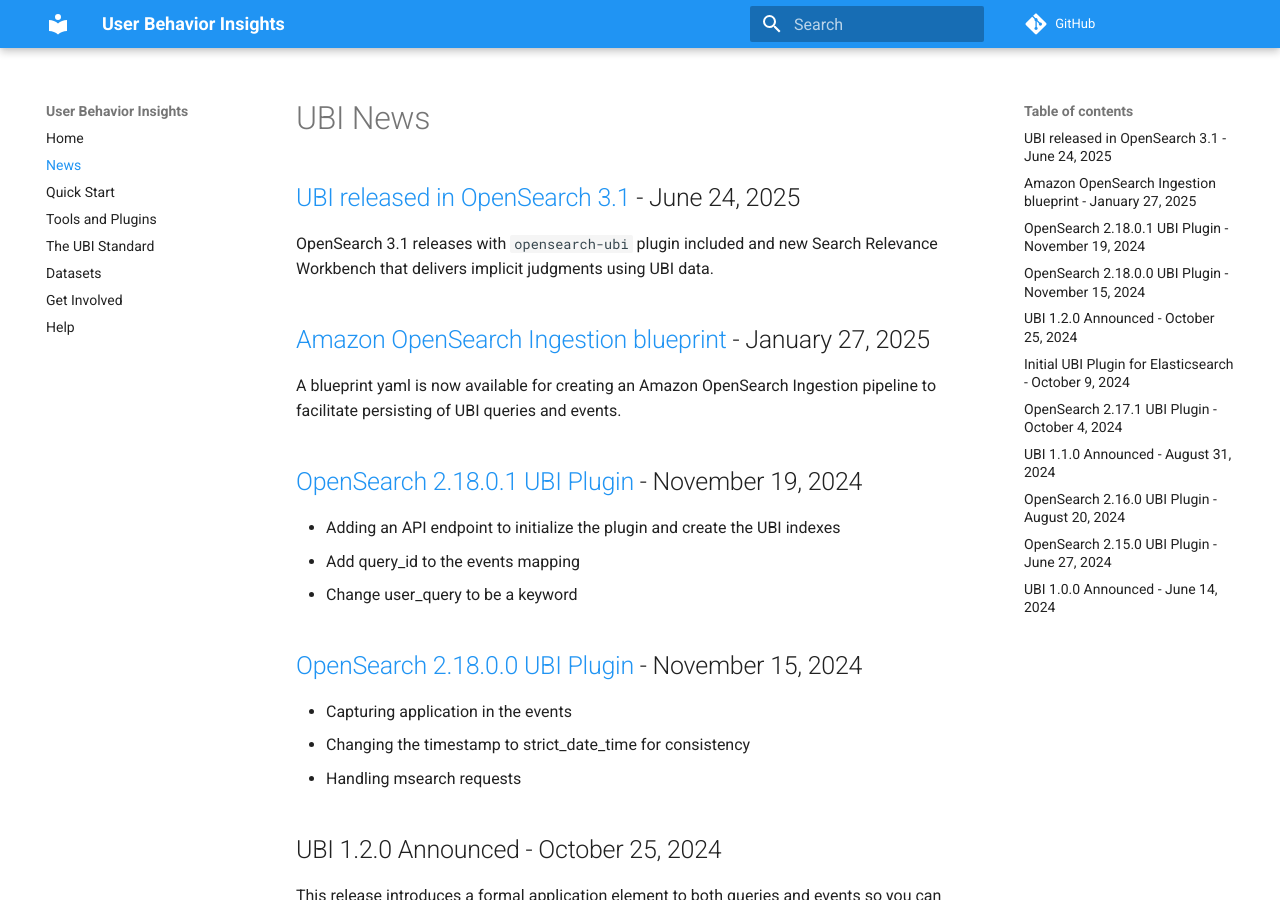
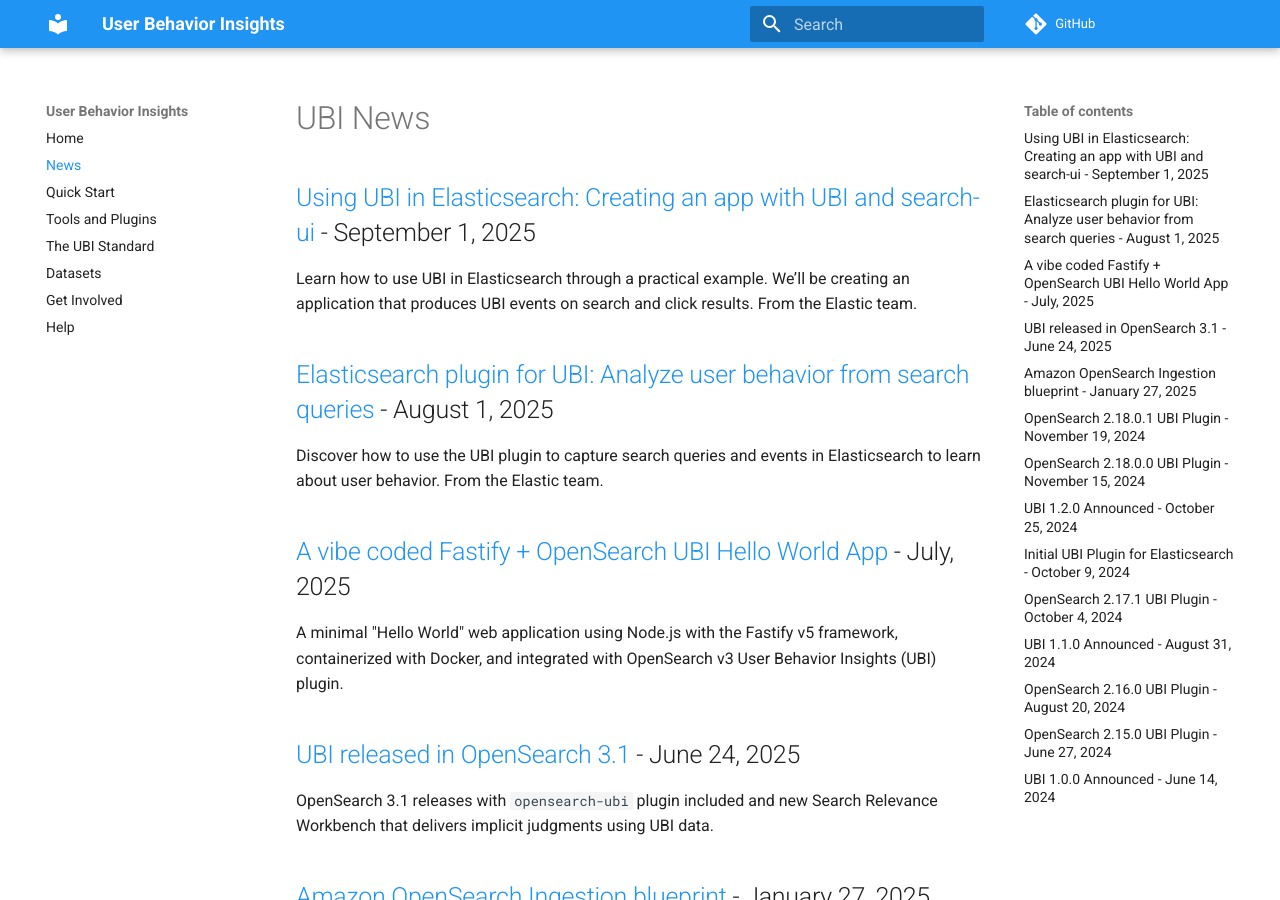
Before and after one commit to o19s/ubi-website, an MkDocs documentation site: the page built from docs/news.md, in a window 1280 px wide and 900 px high. Built offline with MkDocs 1.6.1 and Material for MkDocs 9.7.7, drawn with Linux system fonts in a browser that asks for light colours; comment, search, counter and statistics services are not loaded.

Commit message:
Update news.md
Added a vibe coded project and a couple of Elastic blogs

```diff
--- a/docs/news.md
+++ b/docs/news.md
@@ -1,4 +1,16 @@
 # UBI News
+
+## [Using UBI in Elasticsearch: Creating an app with UBI and search-ui](https://www.elastic.co/search-labs/blog/ubi-elasticsearch-creating-app-search-ui) - September 1, 2025
+
+Learn how to use UBI in Elasticsearch through a practical example. We’ll be creating an application that produces UBI events on search and click results. From the Elastic team.
+
+## [Elasticsearch plugin for UBI: Analyze user behavior from search queries](https://www.elastic.co/search-labs/blog/elasticsearch-plugin-user-behavior-insights) - August 1, 2025
+
+Discover how to use the UBI plugin to capture search queries and events in Elasticsearch to learn about user behavior. From the Elastic team.
+
+## [A vibe coded Fastify + OpenSearch UBI Hello World App](https://github.com/Eomm/opensearch-vibe) - July, 2025
+
+A minimal "Hello World" web application using Node.js with the Fastify v5 framework, containerized with Docker, and integrated with OpenSearch v3 User Behavior Insights (UBI) plugin.
 
 ## [UBI released in OpenSearch 3.1](https://opensearch.org/blog/get-started-with-opensearch-3-1/) - June 24, 2025
 
```
